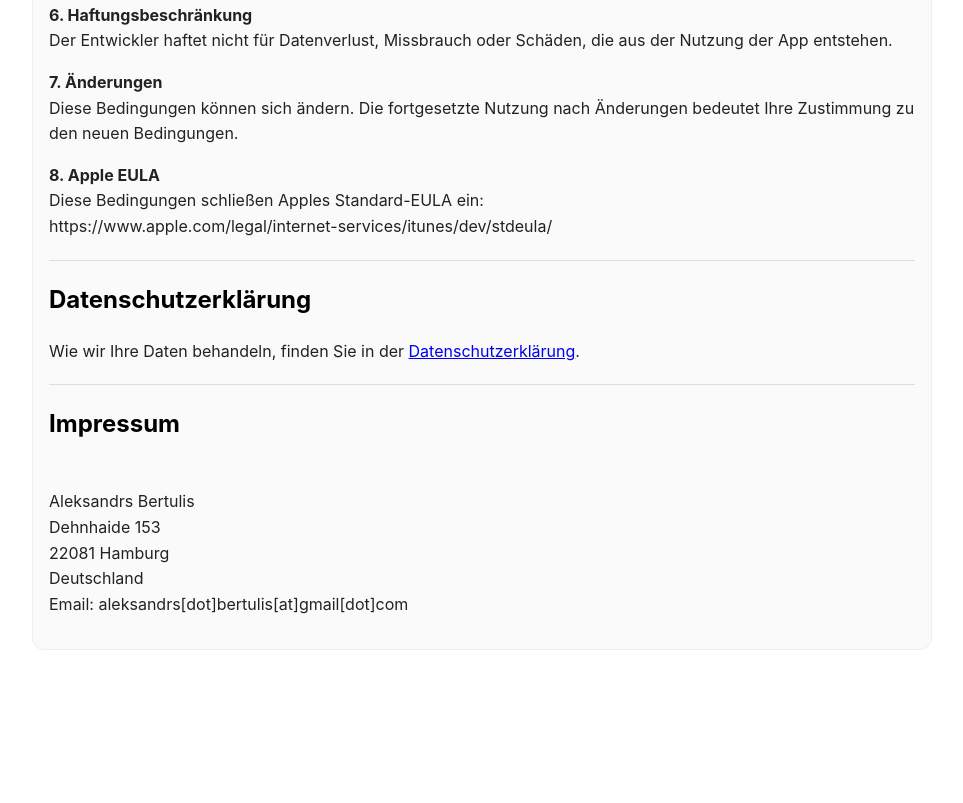
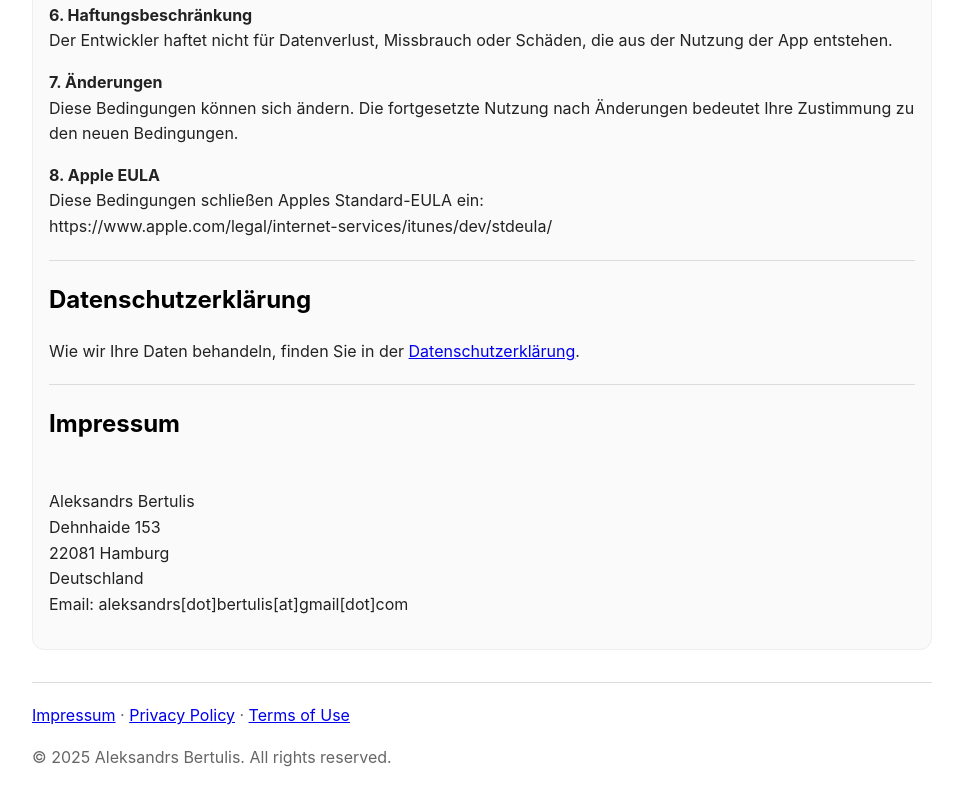
Before and after one commit to MirnijAtom/mirnijatom.github.io, a plain HTML site: page dokuman/terms.html in a window 1280 px wide. Shown: the part 2587-3390 px from the top of the page, without its empty margins (158-1121 px from the left). Before the commit the page ends 3269 px from the top, so only its background shows below. Drawn offline with Linux system fonts and the light colour scheme.

Commit message:
Update terms.html

```diff
--- a/dokuman/terms.html
+++ b/dokuman/terms.html
@@ -25,7 +25,7 @@
     <nav>
       <a href="#en" aria-current="page">English</a>
       <a href="#de">Deutsch</a>
-      <a href="/dokuman/privacy/">Privacy Policy</a>
+      <a href="https://mirnijatom.github.io/dokuman/privacy.html">Privacy Policy</a>
     </nav>
   </header>
 
@@ -75,7 +75,7 @@
       <hr>
 
       <h2>Privacy Policy</h2>
-      <p>To understand how we handle your personal data, see the <a href="/dokuman/privacy/">Privacy Policy</a>.</p>
+      <p>To understand how we handle your personal data, see the <a href="https://mirnijatom.github.io/dokuman/privacy.html">Privacy Policy</a>.</p>
 
       <hr>
 
@@ -137,7 +137,7 @@ Email: aleksandrs[dot]bertulis[at]gmail[dot]com
       <hr>
 
       <h2>Datenschutzerklärung</h2>
-      <p>Wie wir Ihre Daten behandeln, finden Sie in der <a href="/dokuman/privacy/">Datenschutzerklärung</a>.</p>
+      <p>Wie wir Ihre Daten behandeln, finden Sie in der <a href="https://mirnijatom.github.io/dokuman/privacy.html">Datenschutzerklärung</a>.</p>
 
       <hr>
 
@@ -151,5 +151,15 @@ Email: aleksandrs[dot]bertulis[at]gmail[dot]com
       </p>
     </section>
   </main>
+
+  <footer style="margin-top:2rem" class="muted">
+    <hr>
+    <p>
+      <a href="https://mirnijatom.github.io/dokuman/impressum.html">Impressum</a> ·
+      <a href="https://mirnijatom.github.io/dokuman/privacy.html">Privacy Policy</a> ·
+      <a href="https://mirnijatom.github.io/dokuman/terms.html">Terms of Use</a>
+    </p>
+    <p>© 2025 Aleksandrs Bertulis. All rights reserved.</p>
+  </footer>
 </body>
 </html>
```
